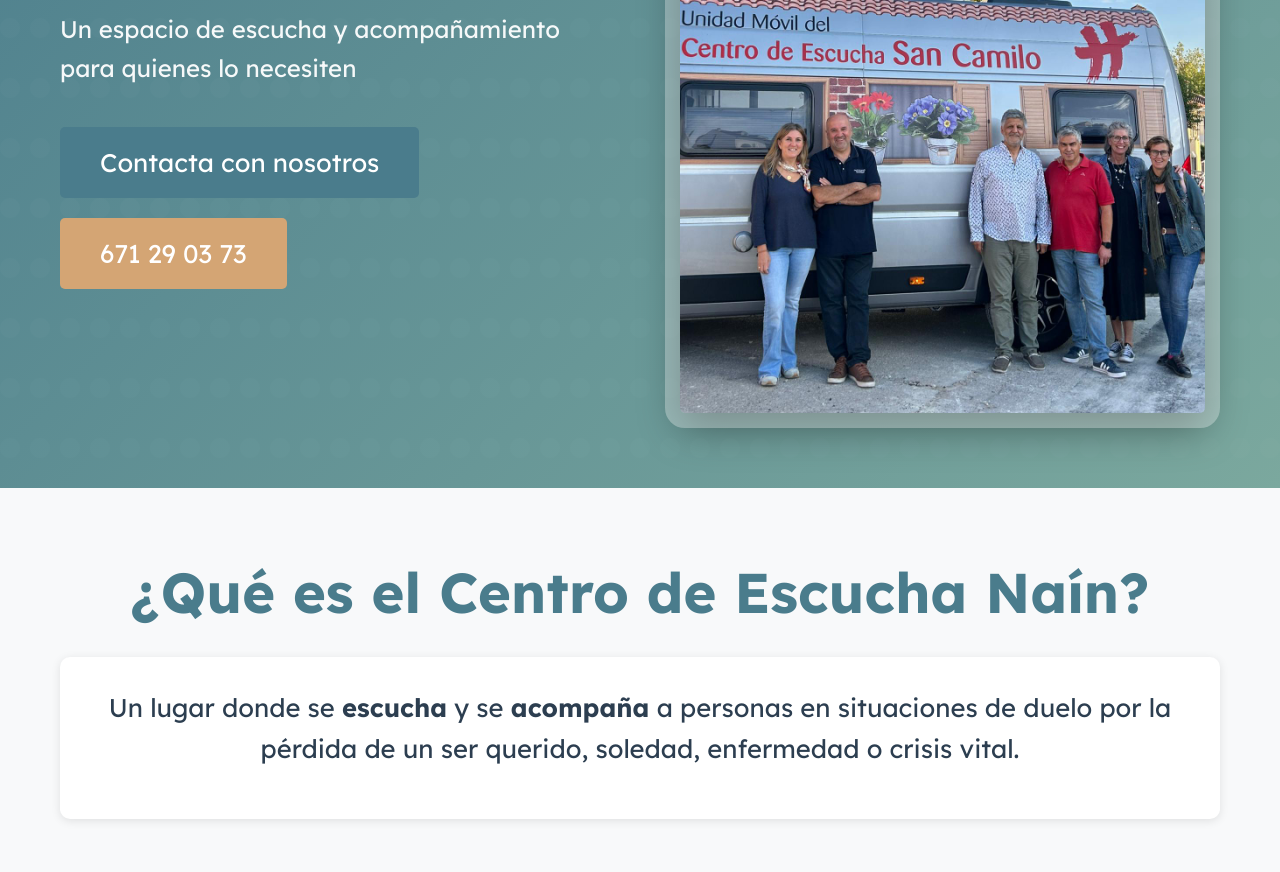
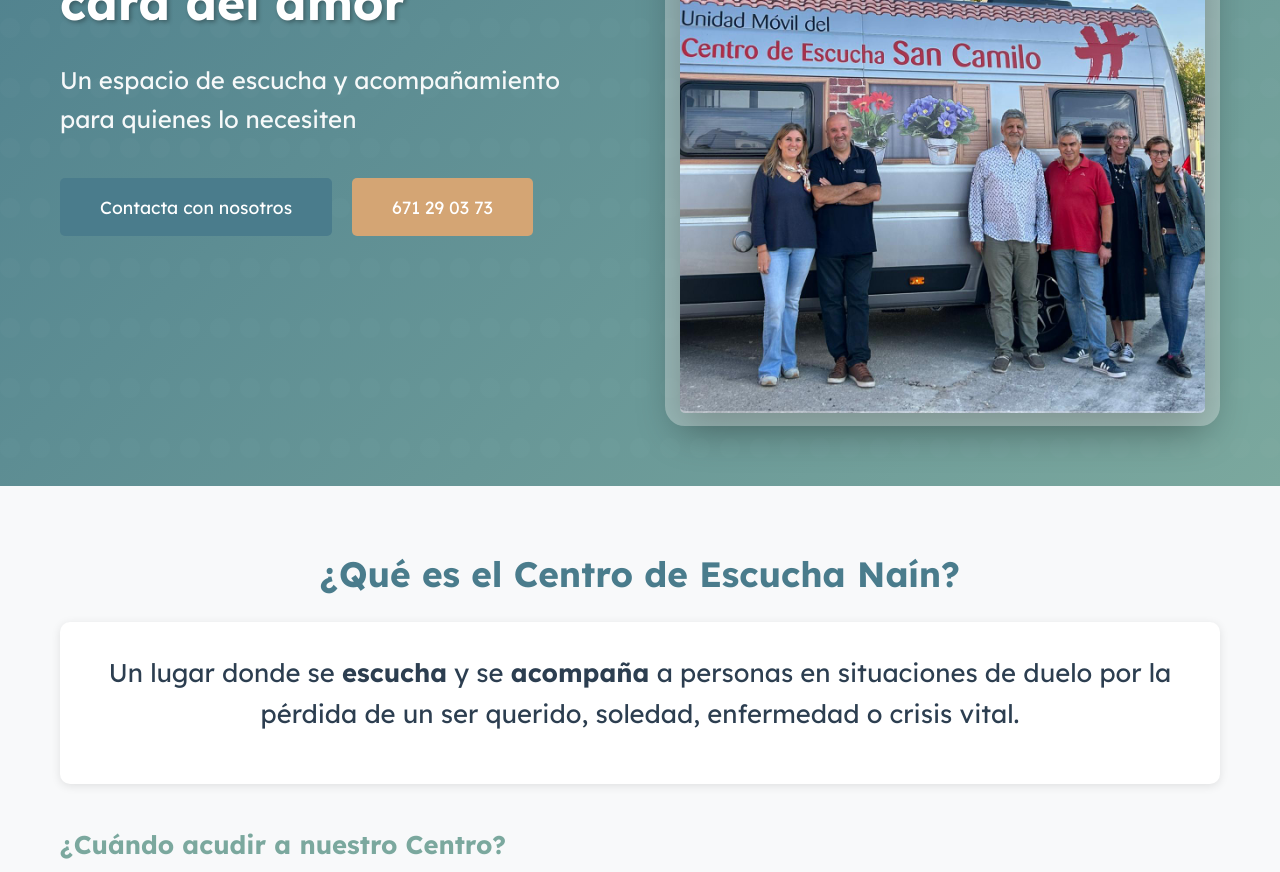
Before and after one commit to AntonioBarcel0/nain-frontend, a React (Vite) app: page / in a window 1280 px wide. Shown: the part 460-1332 px from the top of the page. Built offline with nearby package versions, Linux system fonts and the light colour scheme.

Commit message:
responsive fixed

```diff
--- a/src/index.css
+++ b/src/index.css
@@ -23,7 +23,7 @@ body {
   color: var(--text-dark);
   line-height: 1.6;
   background-color: var(--bg-light);
-  font-size: 1.35rem;
+  font-size: 1rem;
 }
 
 .app {
@@ -47,14 +47,14 @@ body {
 }
 
 .section-title {
-  font-size: 3.5rem;
+  font-size: 2.2rem;
   color: var(--primary-color);
   margin-bottom: 20px;
   text-align: center;
 }
 
 .section-subtitle {
-  font-size: 2.6rem;
+  font-size: 1.6rem;
   color: var(--secondary-color);
   margin-bottom: 15px;
   margin-top: 40px;
@@ -69,7 +69,7 @@ body {
   border-radius: 5px;
   border: none;
   cursor: pointer;
-  font-size: 1.4rem;
+  font-size: 1rem;
   transition: background-color 0.3s;
 }
 
@@ -79,7 +79,7 @@ body {
 
 .btn-large {
   padding: 15px 40px;
-  font-size: 1.6rem;
+  font-size: 1.1rem;
 }
 
 .card {
```
